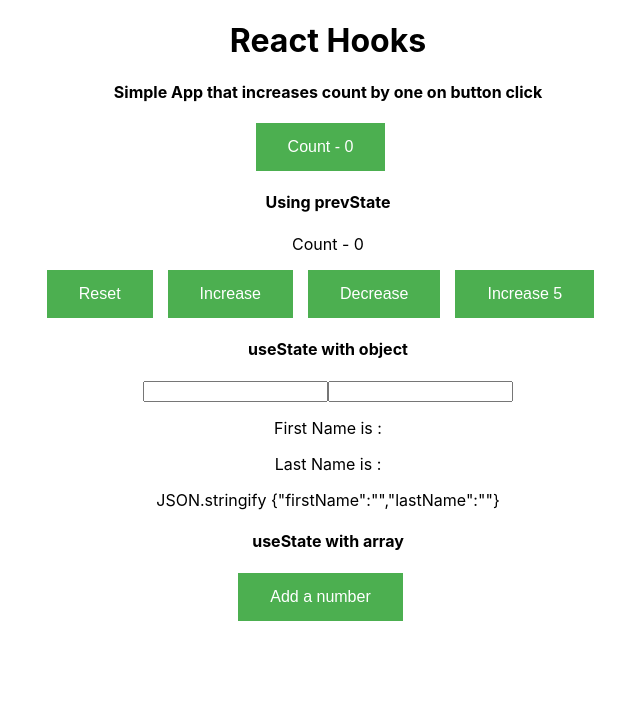
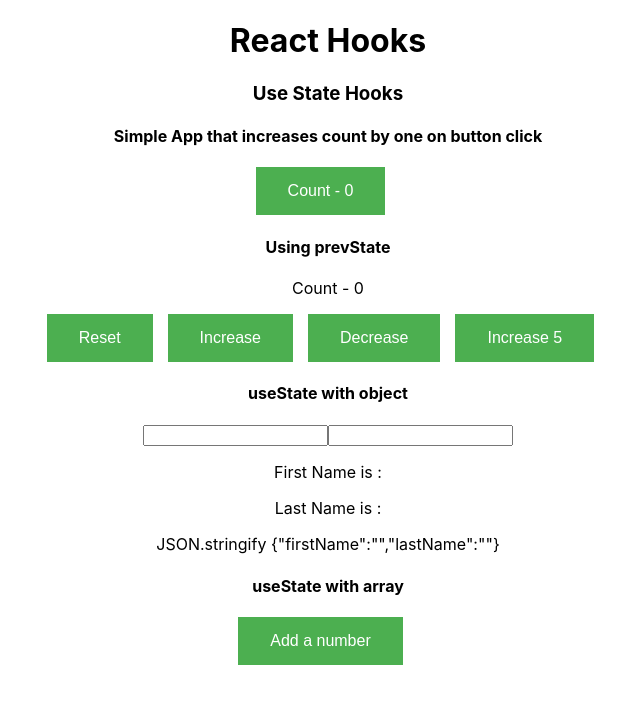
Before and after one commit to PeterOsoo/react-hooks-b, a React (Create React App) app: page /use-state in a window 1280 px wide. Shown: the top 704 px of the page, without its empty margins (312-952 px from the left). Built offline with nearby package versions, Linux system fonts and the light colour scheme.

Commit message:
useState Hooks

```diff
--- a/src/pages/UseState.js
+++ b/src/pages/UseState.js
@@ -7,6 +7,8 @@ import HookCounterFour from "../components/UseState/HookCounterFour"
 const UseState = () => {
 	return (
 		<div>
+			<h3>Use State Hooks</h3>
+
 			<HookCounter />
 			<HookCounterTwo />
 			<HookCounterThree />
```
